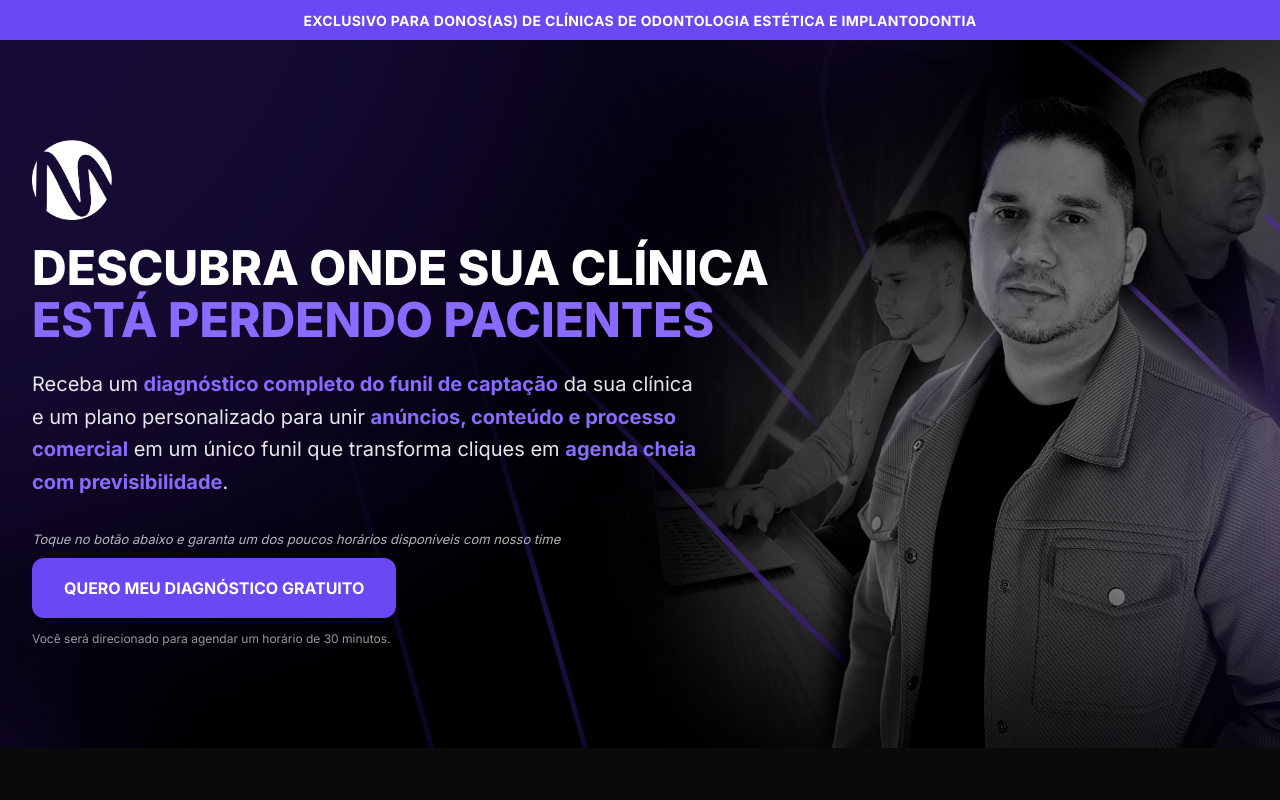
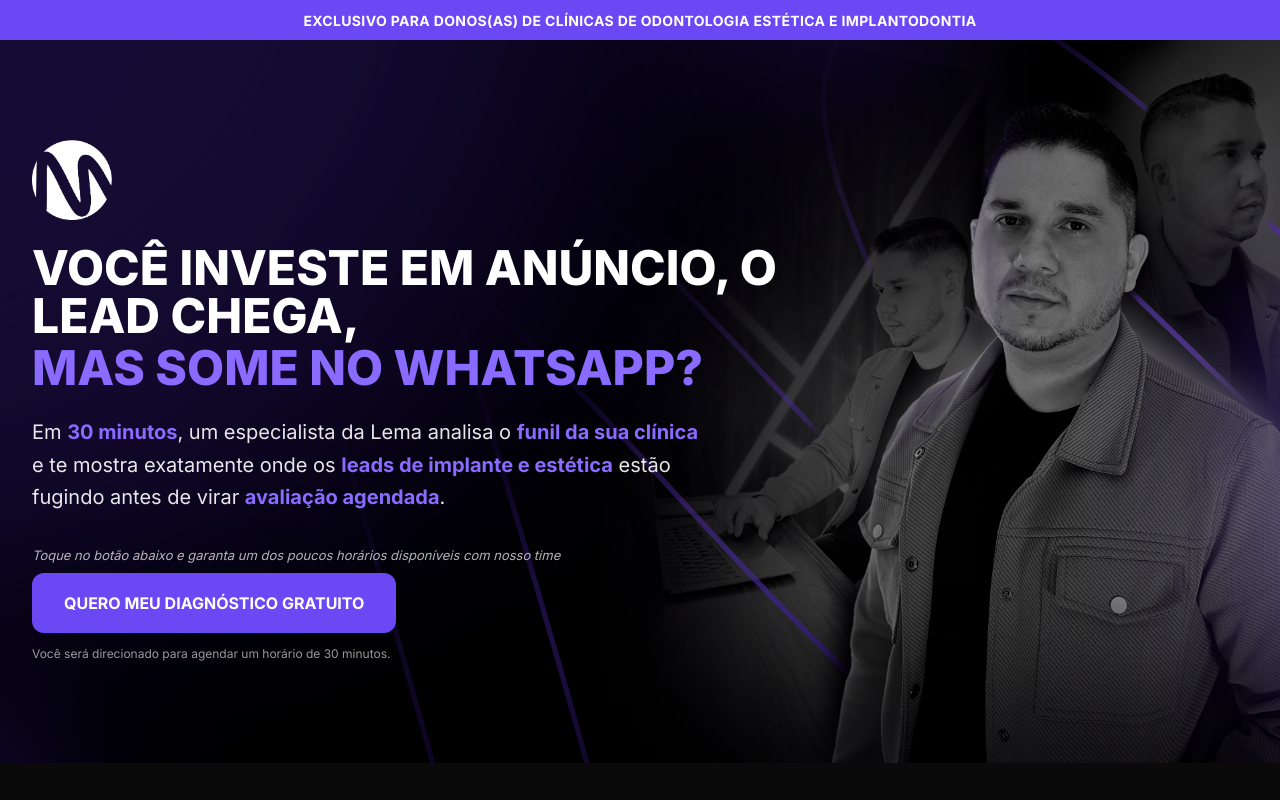
Before and after one commit to Agencia-Lema-Digital/lema-lp-odonto, a React (Vite) app: page / in a window 1280 px wide. Shown: the top 800 px of the page. Built offline with nearby package versions, Linux system fonts and the light colour scheme; the HTML template or start-up script is replaced by a standard one.

Commit message:
Changes
Co-authored-by: lemaagdigital <240208266+lemaagdigital@users.noreply.github.com>

```diff
--- a/src/components/HeroSection.tsx
+++ b/src/components/HeroSection.tsx
@@ -42,7 +42,7 @@ const HeroSection = () =>
             animate={{ opacity: 1, y: 0 }}
             transition={{ duration: 0.7, ease: "easeOut" }}>
 
-              DESCUBRA ONDE SUA CLÍNICA
+              VOCÊ INVESTE EM ANÚNCIO, O LEAD CHEGA,
             </motion.span>
             <motion.span
             className="block font-extrabold uppercase text-[1.75rem] leading-[1.1] mt-1 md:text-5xl lg:text-5xl text-[#896bff]"
@@ -50,7 +50,7 @@ const HeroSection = () =>
             animate={{ opacity: 1, y: 0 }}
             transition={{ duration: 0.7, delay: 0.15, ease: "easeOut" }}>
 
-              ESTÁ PERDENDO PACIENTES
+              MAS SOME NO WHATSAPP?
             </motion.span>
           </h1>
 
@@ -60,7 +60,7 @@ const HeroSection = () =>
           initial={{ opacity: 0 }}
           animate={{ opacity: 1 }}
           transition={{ duration: 0.8, delay: 0.3 }}>
-            Receba um <strong className="font-bold text-[#896bff]">diagnóstico completo do funil de captação</strong> da sua clínica e um <strong className="font-bold text-[#896bff]">plano de ação personalizado</strong> em 30 minutos.
+            Em <strong className="font-bold text-[#896bff]">30 minutos</strong>, um especialista da Lema analisa o funil da sua clínica e mostra <strong className="font-bold text-[#896bff]">onde os leads estão fugindo</strong> antes de virar avaliação agendada.
           </motion.p>
 
           {/* Desktop subheadline - original */}
@@ -69,17 +69,10 @@ const HeroSection = () =>
           initial={{ opacity: 0 }}
           animate={{ opacity: 1 }}
           transition={{ duration: 0.8, delay: 0.3 }}>
-            Receba um{" "}
-            <strong className="font-bold text-[#896bff]">diagnóstico completo do funil de captação</strong>{" "}
-            da sua clínica e um plano personalizado para unir{" "}
-            <strong className="font-bold text-[#896bff]">
-              anúncios, conteúdo e processo comercial
-            </strong>{" "}
-            em um único funil que transforma cliques em{" "}
-            <strong className="font-bold text-[#896bff]">
-              agenda cheia com previsibilidade
-            </strong>
-            .
+            Em <strong className="font-bold text-[#896bff]">30 minutos</strong>, um especialista da Lema analisa o{" "}
+            <strong className="font-bold text-[#896bff]">funil da sua clínica</strong> e te mostra exatamente onde os{" "}
+            <strong className="font-bold text-[#896bff]">leads de implante e estética</strong> estão fugindo antes de virar{" "}
+            <strong className="font-bold text-[#896bff]">avaliação agendada</strong>.
           </motion.p>
 
           <motion.div
```
